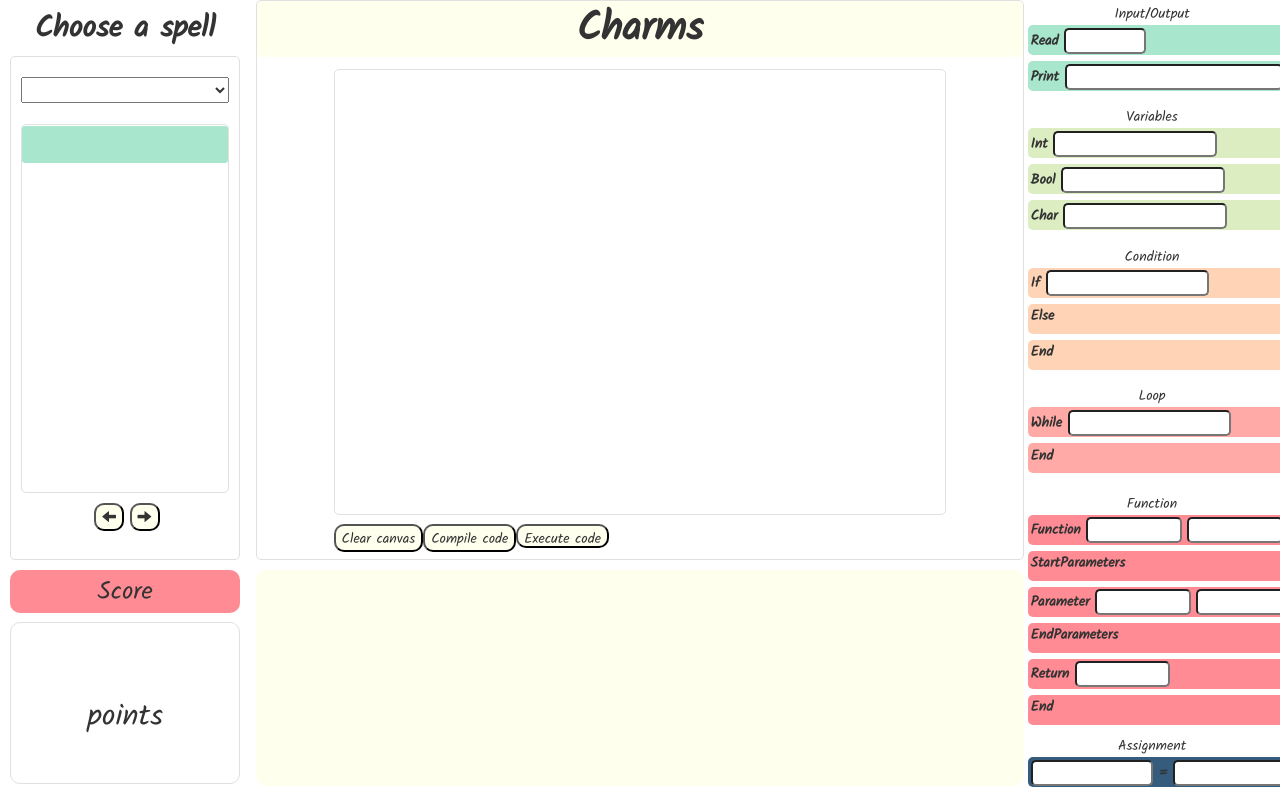
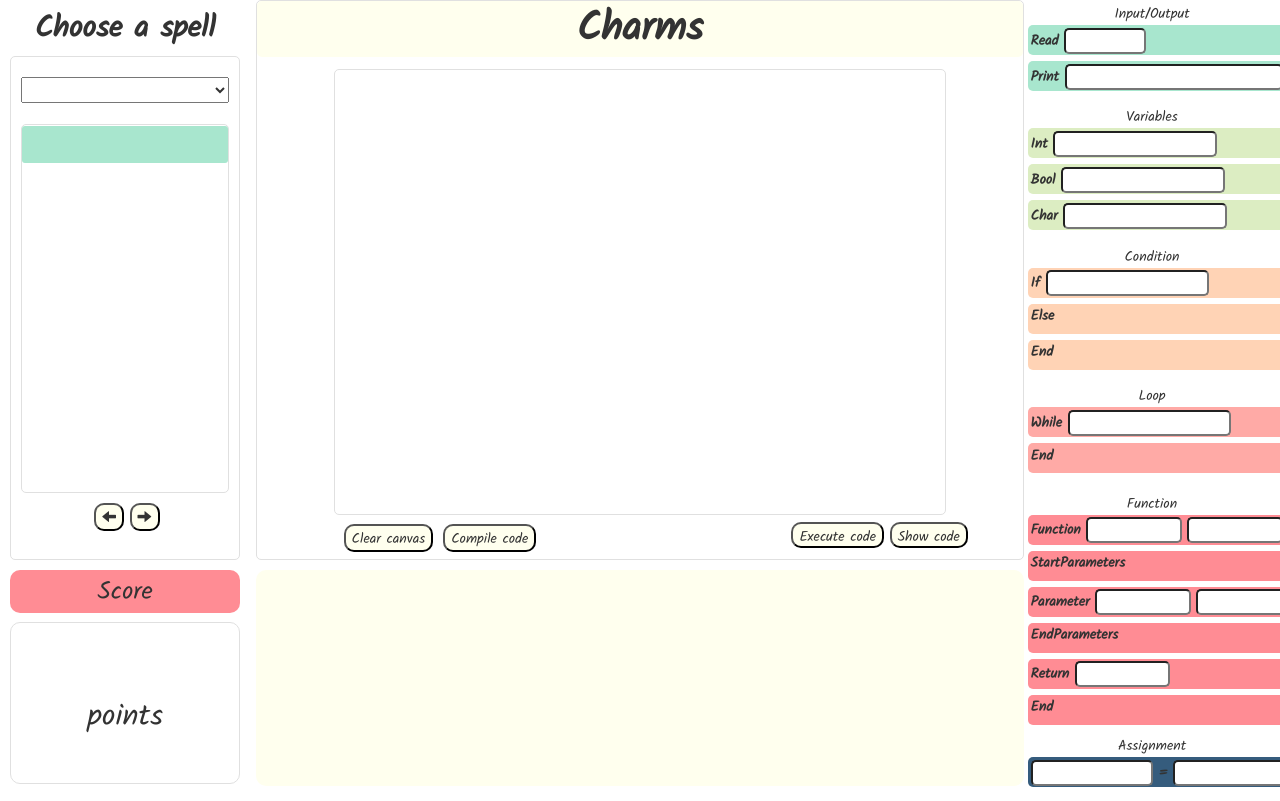
Before and after one commit to renysaldivar/Charms, a Django app: page / in a window 1280 px wide. Run offline with Django 3.2, Linux system fonts and the light colour scheme; some libraries are stand-ins or nearby versions.

Commit message:
Adds show code button

```diff
--- a/CharmsProject/CharmsApp/static/index.css
+++ b/CharmsProject/CharmsApp/static/index.css
@@ -169,15 +169,26 @@
   float: left;
   background-color: #FFFFEE;
   margin-top: 4px;
+  margin-left: 10px;
   border-radius: 10px;
   padding-top: 3px;
 }
 
-.canvas-form-buttom {
+.form-buttons {
+  margin-left: 37%;
+  display: inline-block;
+}
+
+.canvas-form-button {
   background-color: #FFFFEE;
   border-radius: 10px;
+  margin-top: 2px;
   padding-top: 3px;
-  height: 24.5px;
+  height: 26px;
+}
+
+form {
+  display: inline-block;
 }
 
 #charms {
--- a/CharmsProject/CharmsApp/templates/canvas.html
+++ b/CharmsProject/CharmsApp/templates/canvas.html
@@ -6,9 +6,15 @@
   <div class='canvas-footer-buttons'>
     <button class='canvas-button' type="button" id='btn-clear'>Clear canvas</button>
     <button class='canvas-button' type="button" id='btn-compile'>Compile code</button>
-    <form action="/executeInputOutput/" method="get">
-      {% csrf_token %}
-      <button class='canvas-form-buttom' type="submit" id='btn-execute'>Execute code</button>
-    </form>
+    <div class='form-buttons'>
+      <form action="/executeInputOutput/" method="get">
+        {% csrf_token %}
+        <button class='canvas-form-button' type="submit" id='btn-execute'>Execute code</button>
+      </form>
+      <form action="/result/" method="post" target="_blank">
+        {% csrf_token %}
+        <button class='canvas-form-button' type="submit" id='btn-show'>Show code</button>
+      </form>
+    </div>
   </div>
 </div>
--- a/CharmsProject/CharmsApp/views.py
+++ b/CharmsProject/CharmsApp/views.py
@@ -21,6 +21,12 @@ score = 0
 def button(request):
     return render(request, "index.html")
 
+def result(request):
+    inp = "/Users/renysg/Downloads/inputFile.txt"
+    out = run([sys.executable, "//Users//renysg//Documents//ITESM//9noSemestre//Compiladores//Charms//CharmsRunner.py", inp], shell=False, stdout=PIPE)
+    stdout = str(out.stdout)
+    return render(request, "result.html", {'code': stdout})
+
 def external(request):
     inp = "/Users/Lorraine/Documents/AD19/Compiladores/Charms/Examples/test.txt"
     out = run([sys.executable, "//Users//Lorraine//Documents//AD19//Compiladores//Charms//CharmsRunner.py", inp], shell=False, stdout=PIPE)
--- a/CharmsProject/CharmsProject/urls.py
+++ b/CharmsProject/CharmsProject/urls.py
@@ -22,5 +22,6 @@ urlpatterns = [
     url(r'^admin/', admin.site.urls),
     # url(r'^$', CharmsViews.index, name='index'),
     url(r'^$', CharmsViews.button),
+    url(r'^result', CharmsViews.result),
     url(r'^executeInputOutput', CharmsViews.external),
 ]
--- a/VirtualMachine.py
+++ b/VirtualMachine.py
@@ -257,12 +257,12 @@ class VirtualMachine:
 				self.memoryStack[currentFunctionAddr] = self.memoryStack[leftOperand]
 				newQuad = self.quadruples[index+1]
 			elif operator == 'PRINT':
-				print("----- print operator ------")
+				print("*")
 				if leftOperand in self.memoryStack:
 					print(self.memoryStack[leftOperand])
 				else:
 					print(leftOperand)
-				print("----- print operator ------")
+				print("*")
 				newQuad = self.quadruples[index+1]
 			elif operator == 'READ':
 				value = input()
```
Also changed, not shown: CharmsProject/CharmsApp/static/result.css (added, +20 -0 lines), CharmsProject/CharmsApp/templates/result.html (added, +19 -0 lines).
